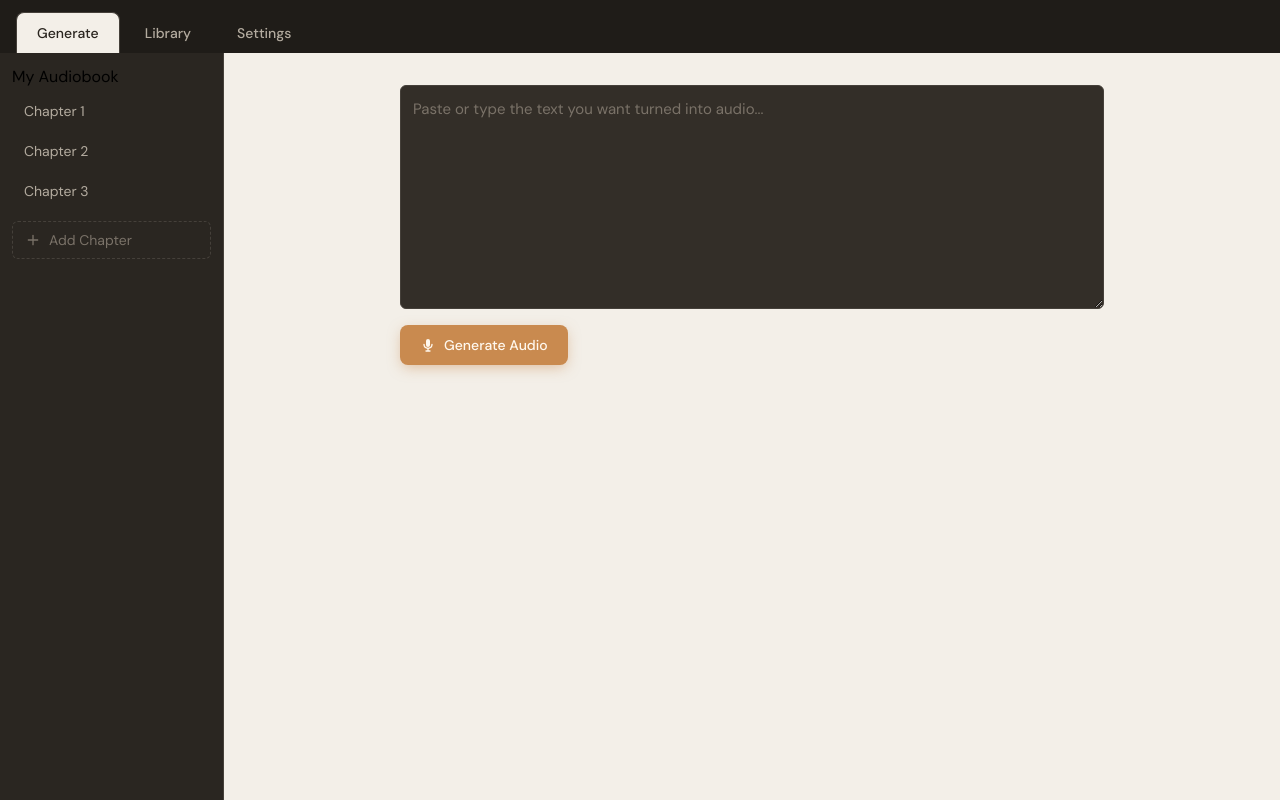
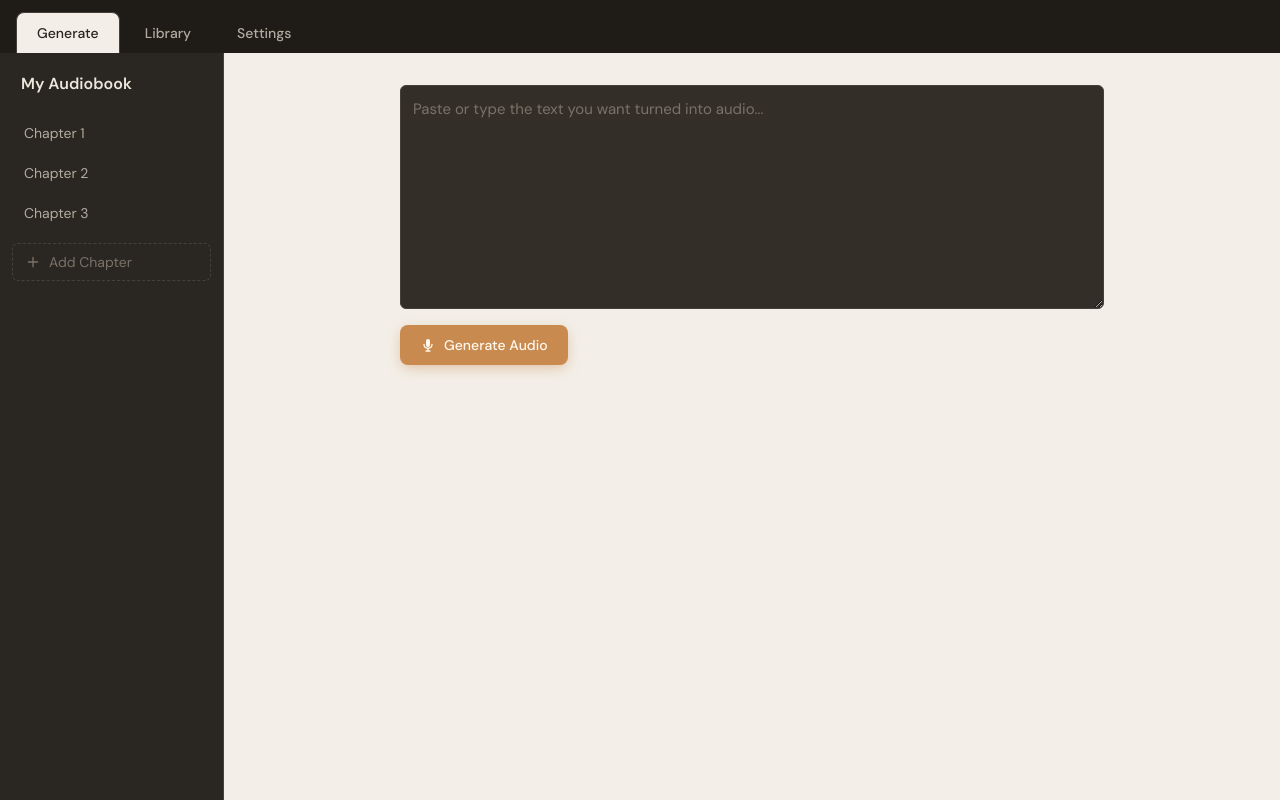
Before and after one commit to oddbullet/audiobook-gen-lib, a React (Vite) app in the folder frontend/: page / in a window 1280 px wide. Built offline with nearby package versions, Linux system fonts and the light colour scheme.

Commit message:
Enhance title display and styling in Generate_Page component for better UX

```diff
--- a/frontend/src/pages/generate.tsx
+++ b/frontend/src/pages/generate.tsx
@@ -1,6 +1,8 @@
 import { useRef, useState } from "react";
 
 import PageButton from "../component/PageButton";
+
+const MAX_TITLE_DISPLAY_LENGTH = 40;
 
 export default function Generate_Page() {
   const textareaRef = useRef<HTMLTextAreaElement>(null);
@@ -42,6 +44,10 @@ export default function Generate_Page() {
 
   const [isEditingTitle, setIsEditingTitle] = useState<boolean>(false);
   const [title, setTitle] = useState<string>("My Audiobook");
+  const displayTitle =
+    title.length > MAX_TITLE_DISPLAY_LENGTH
+      ? `${title.slice(0, MAX_TITLE_DISPLAY_LENGTH).trimEnd()}…`
+      : title;
 
   return (
     <div className="flex flex-1 flex-col md:flex-row">
@@ -51,6 +57,7 @@ export default function Generate_Page() {
             autoFocus
             type="text"
             value={title}
+            className="w-full min-w-40 shrink-0 rounded-md border border-border-dark bg-surface-raised px-2 py-1.5 text-base font-semibold text-text-on-dark outline-none transition-shadow focus:ring-2 focus:ring-accent md:mb-2 md:min-w-0"
             onBlur={() => setIsEditingTitle(false)}
             onChange={(e) => setTitle(e.target.value)}
             onKeyDown={(e) => {
@@ -60,7 +67,13 @@ export default function Generate_Page() {
             }}
           />
         ) : (
-          <h2 onClick={() => setIsEditingTitle(true)}>{title}</h2>
+          <h2
+            onClick={() => setIsEditingTitle(true)}
+            title={title}
+            className="w-48 shrink-0 cursor-pointer wrap-break-word rounded-md border border-transparent px-2 py-1.5 text-base font-semibold text-text-on-dark transition-colors hover:border-border-dark hover:bg-surface-raised md:mb-2 md:w-auto"
+          >
+            {displayTitle}
+          </h2>
         )}
 
         {Object.keys(page_content).map((key) => (
```
